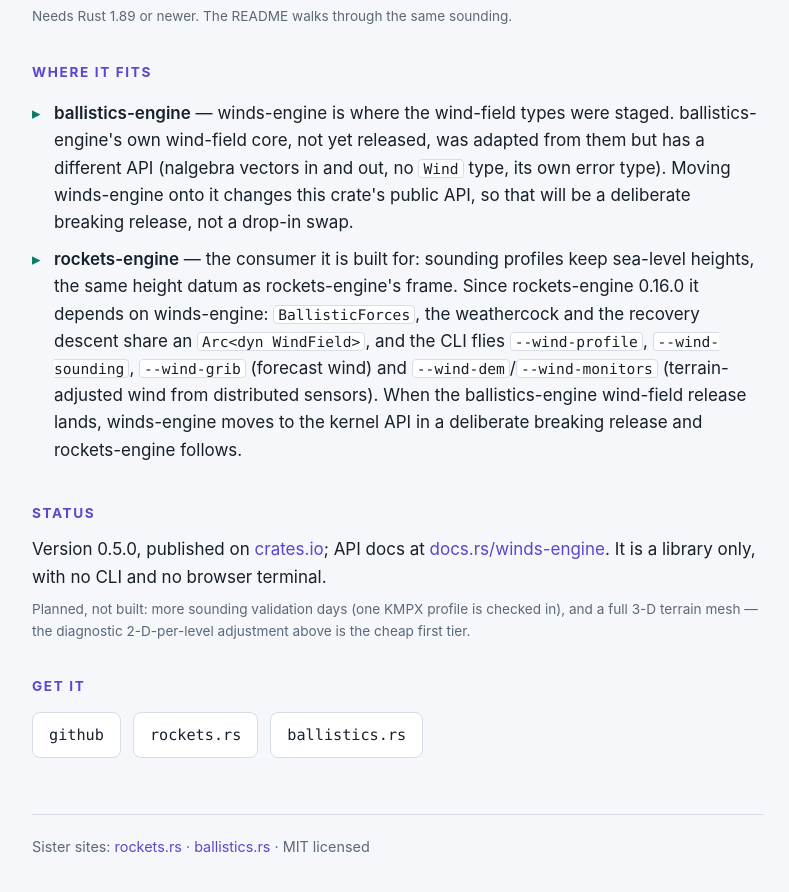
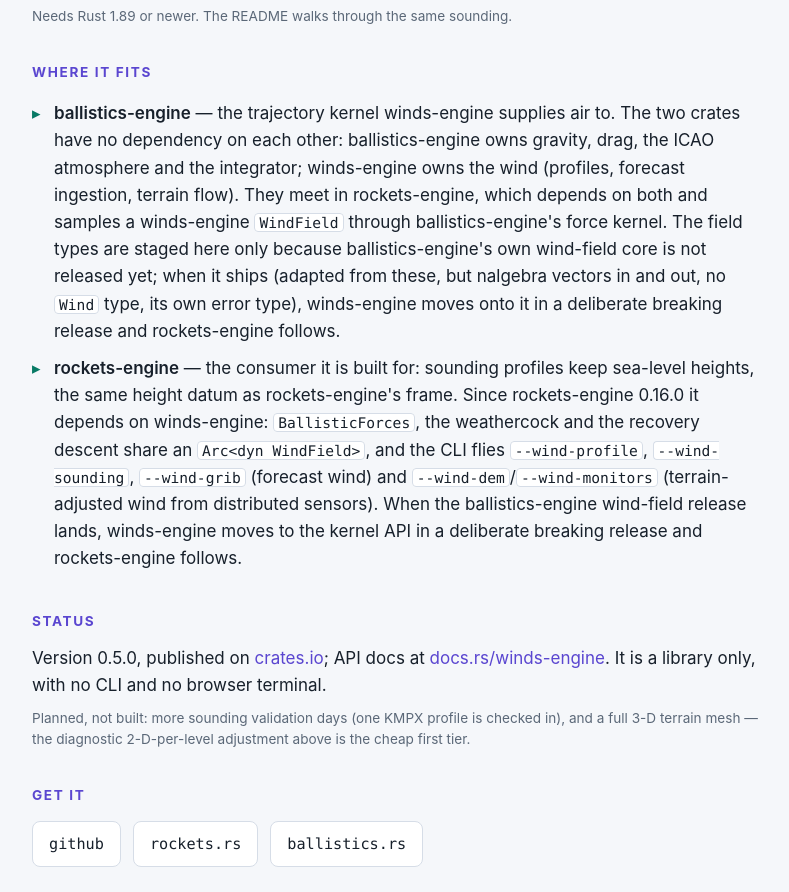
Before and after one commit to ajokela/winds-engine, a plain HTML site: page site/index.html in a window 1280 px wide. Shown: the part 2695-3587 px from the top of the page, without its empty margins (242-1031 px from the left). Drawn offline with Linux system fonts and the light colour scheme.

Commit message:
Clarify how winds-engine relates to ballistics-engine
The two crates have no dependency either way: ballistics-engine is the
trajectory kernel (gravity, drag, atmosphere, integrator), winds-engine
owns the wind. They meet in rockets-engine, which samples a WindField
through the kernel's force adapter. The types are staged here only while
the kernel's own wind core is unreleased.

```diff
--- a/site/index.html
+++ b/site/index.html
@@ -251,7 +251,7 @@
 
   <h2>Where it fits</h2>
   <ul>
-    <li><b>ballistics-engine</b> — winds-engine is where the wind-field types were staged. ballistics-engine's own wind-field core, not yet released, was adapted from them but has a different API (nalgebra vectors in and out, no <code>Wind</code> type, its own error type). Moving winds-engine onto it changes this crate's public API, so that will be a deliberate breaking release, not a drop-in swap.</li>
+    <li><b>ballistics-engine</b> — the trajectory kernel winds-engine supplies air to. The two crates have no dependency on each other: ballistics-engine owns gravity, drag, the ICAO atmosphere and the integrator; winds-engine owns the wind (profiles, forecast ingestion, terrain flow). They meet in rockets-engine, which depends on both and samples a winds-engine <code>WindField</code> through ballistics-engine's force kernel. The field types are staged here only because ballistics-engine's own wind-field core is not released yet; when it ships (adapted from these, but nalgebra vectors in and out, no <code>Wind</code> type, its own error type), winds-engine moves onto it in a deliberate breaking release and rockets-engine follows.</li>
     <li><b>rockets-engine</b> — the consumer it is built for: sounding profiles keep sea-level heights, the same height datum as rockets-engine's frame. Since rockets-engine 0.16.0 it depends on winds-engine: <code>BallisticForces</code>, the weathercock and the recovery descent share an <code>Arc&lt;dyn WindField&gt;</code>, and the CLI flies <code>--wind-profile</code>, <code>--wind-sounding</code>, <code>--wind-grib</code> (forecast wind) and <code>--wind-dem</code>/<code>--wind-monitors</code> (terrain-adjusted wind from distributed sensors). When the ballistics-engine wind-field release lands, winds-engine moves to the kernel API in a deliberate breaking release and rockets-engine follows.</li>
   </ul>
 
```
Also changed, not shown: 1 other file.
